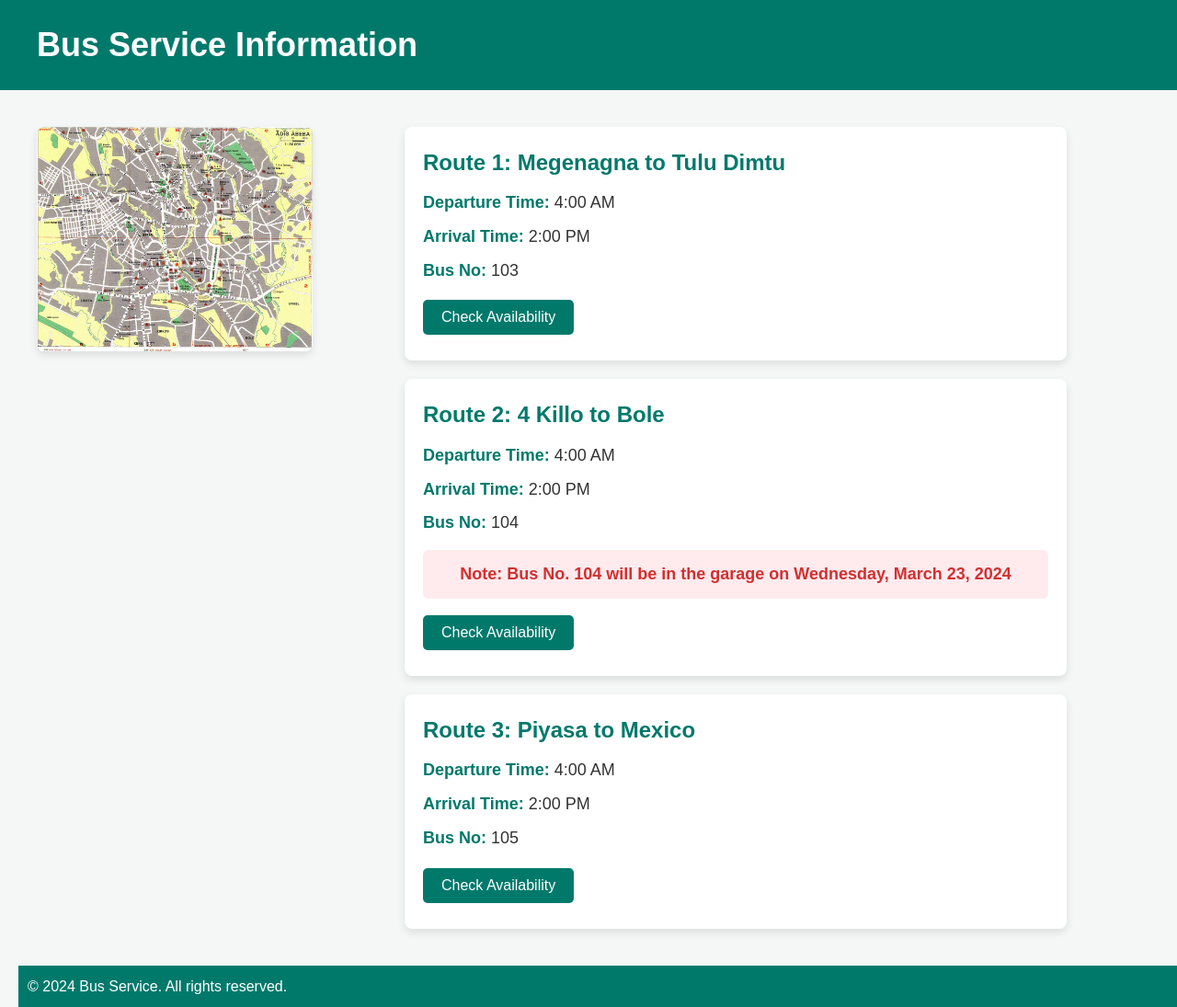
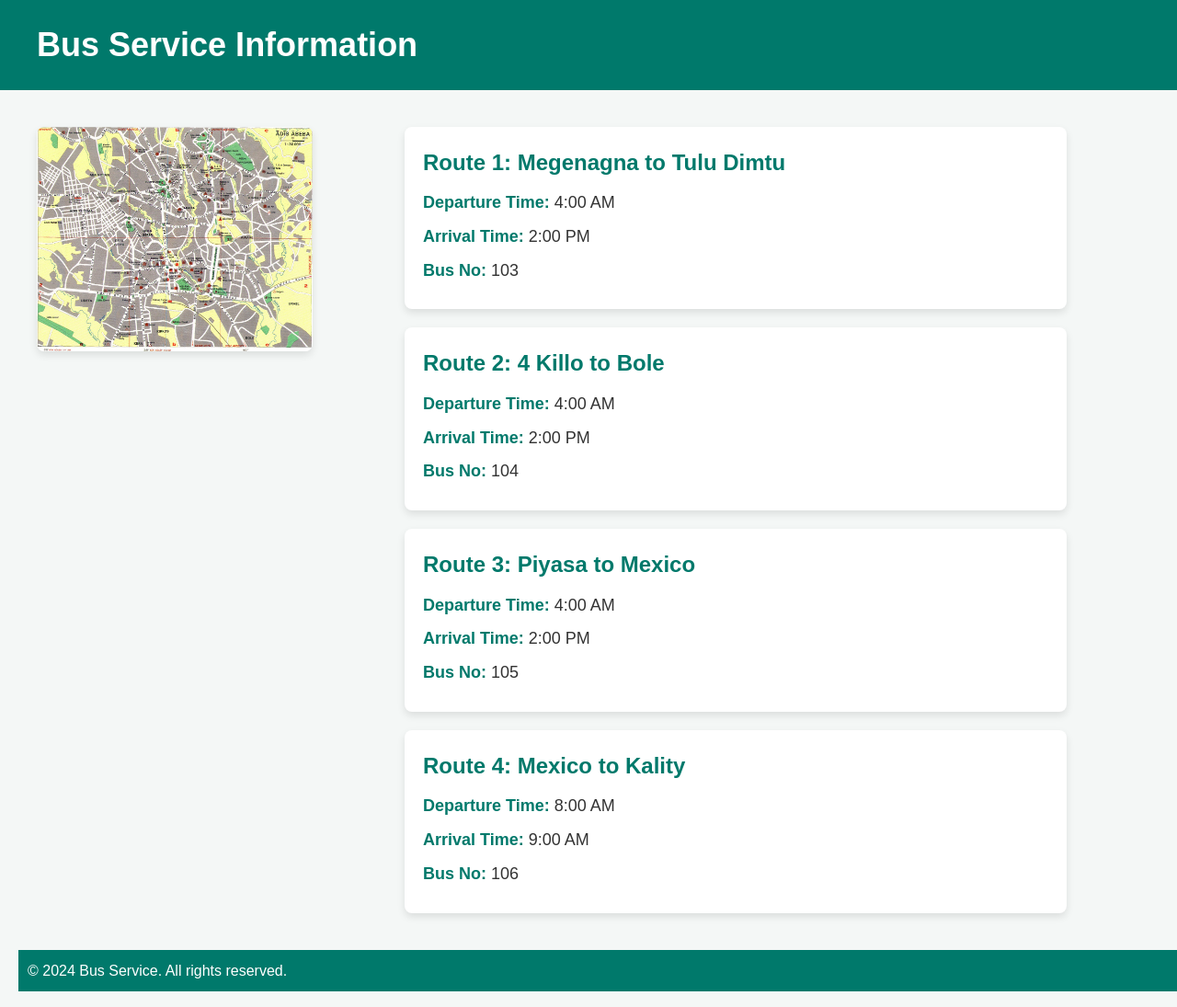
Before and after one commit to abii51/smart-bus-stop, a plain HTML site: page index.html in a window 1280 px wide. Shown: the whole page at 92% size. Drawn offline with Linux system fonts and the light colour scheme.

Commit message:
upedated html

```diff
--- a/index.html
+++ b/index.html
@@ -24,33 +24,34 @@
 
         <!-- Right: Bus Routes Information -->
         <section class="route-container">
-            <section class="route">
+            <div class="route">
                 <h2>Route 1: Megenagna to Tulu Dimtu</h2>
                 <p><strong>Departure Time:</strong> 4:00 AM</p>
                 <p><strong>Arrival Time:</strong> 2:00 PM</p>
                 <p><strong>Bus No:</strong> 103</p>
-                <button class="btn" onclick="checkAvailability('103')">Check Availability</button>
-                <p id="status-103" class="status"></p>
-            </section>
+            </div>
 
-            <section class="route">
+            <div class="route">
                 <h2>Route 2: 4 Killo to Bole</h2>
                 <p><strong>Departure Time:</strong> 4:00 AM</p>
                 <p><strong>Arrival Time:</strong> 2:00 PM</p>
                 <p><strong>Bus No:</strong> 104</p>
-                <p class="garage-notice">Note: Bus No. 104 will be in the garage on Wednesday, March 23, 2024</p>
-                <button class="btn" onclick="checkAvailability('104')">Check Availability</button>
-                <p id="status-104" class="status"></p>
-            </section>
+            </div>
 
-            <section class="route">
+            <div class="route">
                 <h2>Route 3: Piyasa to Mexico</h2>
                 <p><strong>Departure Time:</strong> 4:00 AM</p>
                 <p><strong>Arrival Time:</strong> 2:00 PM</p>
                 <p><strong>Bus No:</strong> 105</p>
-                <button class="btn" onclick="checkAvailability('105')">Check Availability</button>
-                <p id="status-105" class="status"></p>
-            </section>
+            </div>
+
+            <!-- New route: Mexico to Kality -->
+            <div class="route">
+                <h2>Route 4: Mexico to Kality</h2>
+                <p><strong>Departure Time:</strong> 8:00 AM</p>
+                <p><strong>Arrival Time:</strong> 9:00 AM</p>
+                <p><strong>Bus No:</strong> 106</p>
+            </div>
         </section>
     </div>
     <!-- Main content ends -->
```
